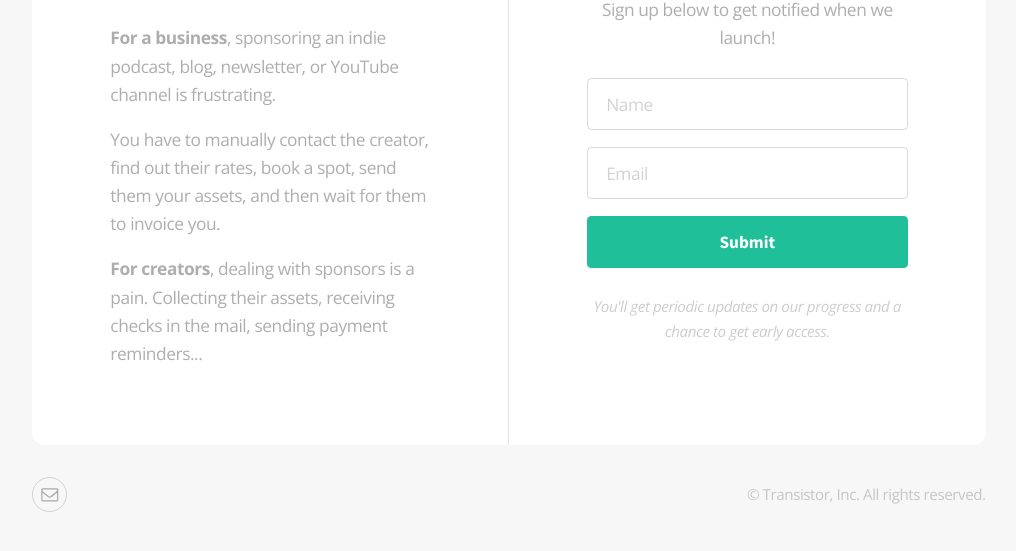
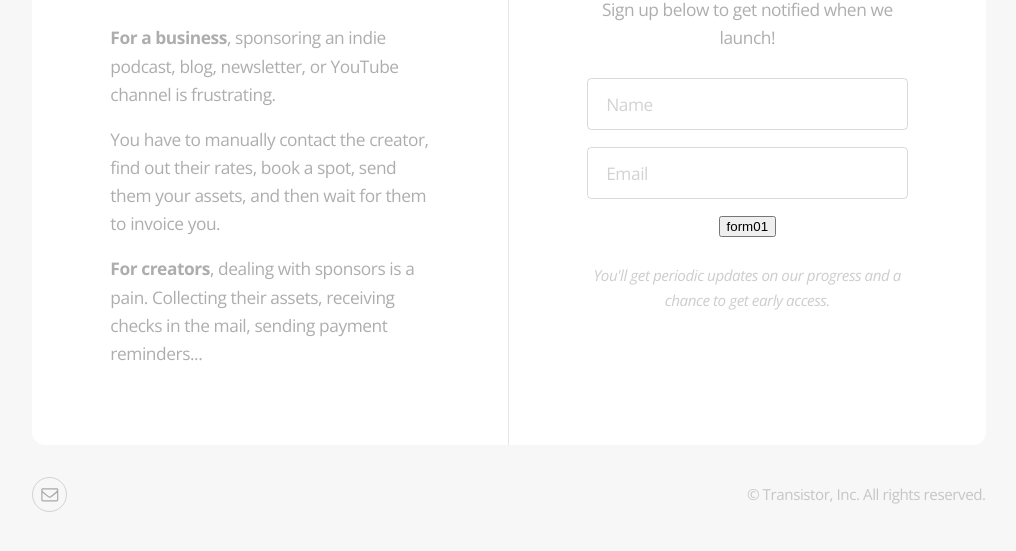
Before and after one commit to mijustin/spots, a plain HTML site: page index.html in a window 1280 px wide. Shown: the part 269-820 px from the top of the page, without its empty margins (131-1147 px from the left). Drawn offline with nearby package versions, Linux system fonts and the light colour scheme.

Commit message:
Another MC change

```diff
--- a/index.html
+++ b/index.html
@@ -33,10 +33,10 @@
 												<input type="email" name="email" id="form01-email" placeholder="Email" maxlength="128" required />
 											</div>
 											<div class="actions">
-												<button type="submit">Submit</button>
+												<input type="submit" value="form01" name="subscribe" id="mc-embedded-subscribe" class="button">
 											</div>
 										</div>
-										<input type="hidden" name="id" value="form01" />
+
 									</form>
 									<p id="text07"><em>You&#39;ll get periodic updates on our progress and a chance to get early access.</em></p>
 								</div>
```
